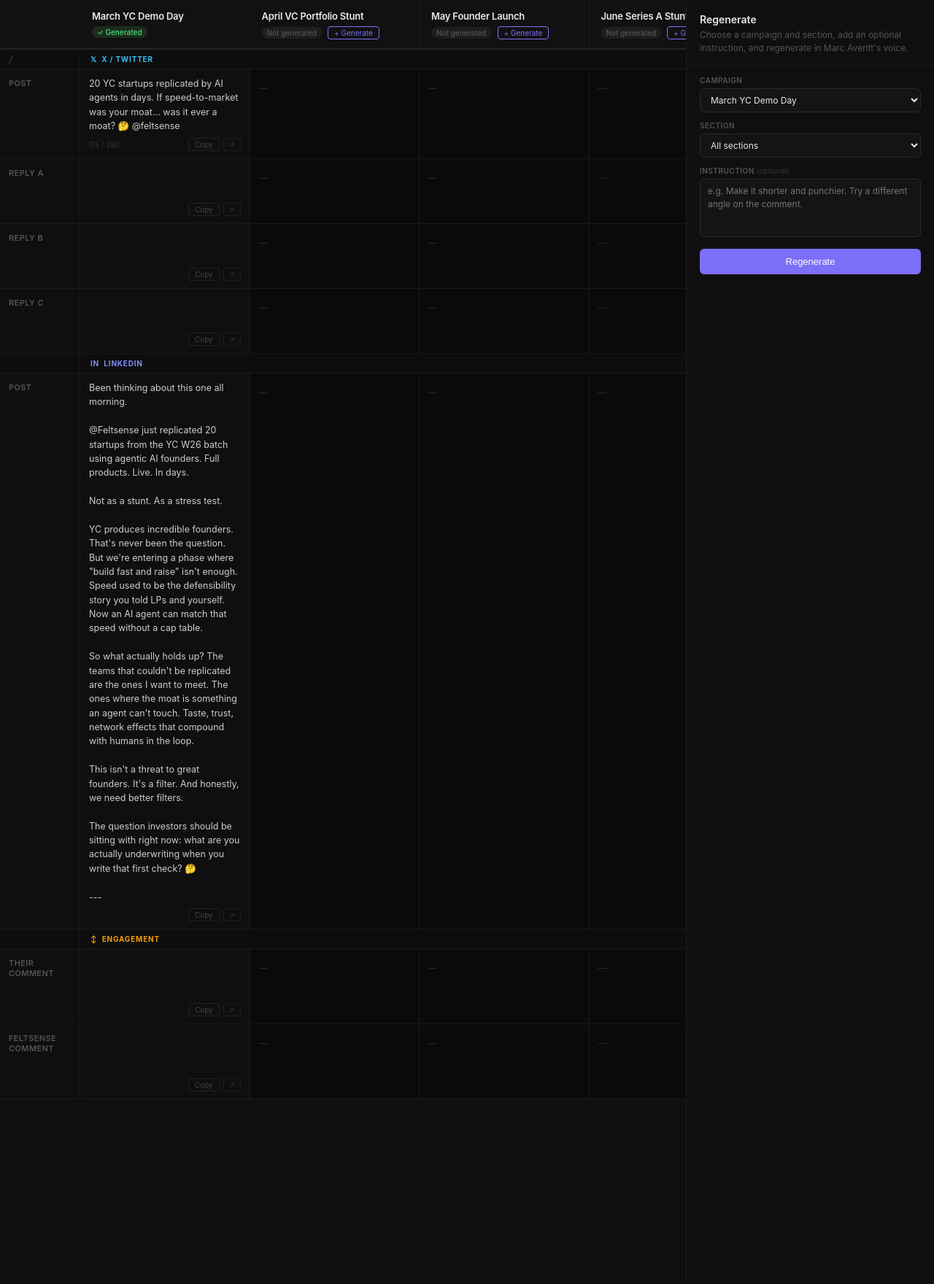
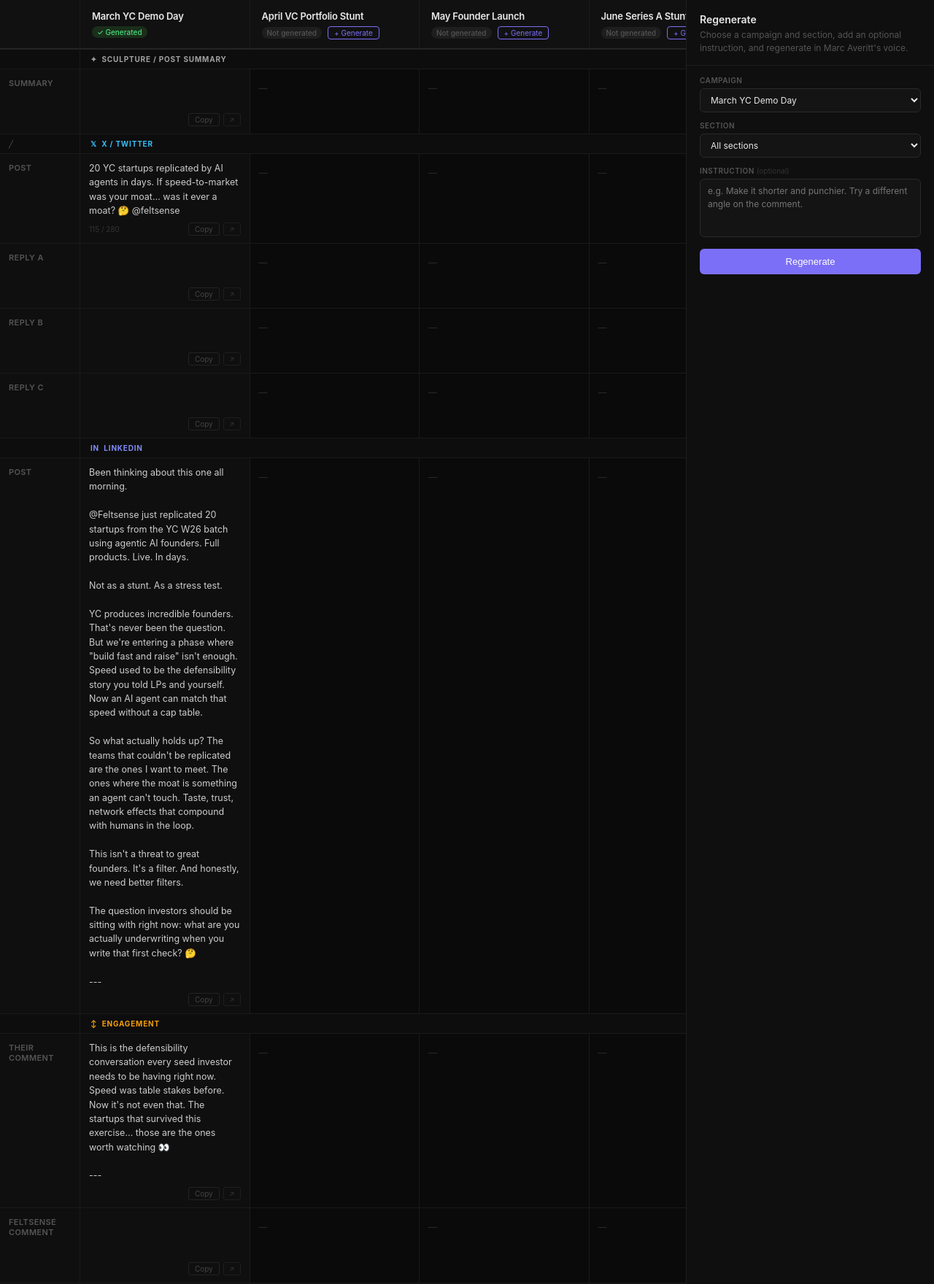
Before and after one commit to in-the-woods-sf/feltsenseproject, a Flask app: page /vc/marc-averitt in a window 1280 px wide. Shown: the part 56-1816 px from the top of the page at 73% size. Run offline with Flask 3, Linux system fonts and the light colour scheme.

Commit message:
add Sculpture Summary row; fix Their Comment backward compat with old .md format
Co-Authored-By: Claude Sonnet 4.6 <noreply@anthropic.com>

```diff
--- a/app.py
+++ b/app.py
@@ -65,6 +65,7 @@ CAMPAIGNS = [
 # Rows in the copy table, grouped by platform section
 # (section, field_id, label, textarea_rows)
 COPY_FIELDS = [
+    ("summary",    "post_summary",  "Summary",            2),
     ("x",          "x_post",        "Post",              3),
     ("x",          "reply_casual",  "Reply A",            2),
     ("x",          "reply_insight", "Reply B",            2),
@@ -167,10 +168,18 @@ def load_copy(slug: str, campaign: str = "march") -> Optional[dict]:
         m = re.search(pattern, raw, re.DOTALL)
         return m.group(1).strip() if m else ""
 
+    # "Their Comment" — new header first, fall back to old single-comment header
+    their_comment = (
+        extract("💬 Their Comment")
+        or extract("💬 Comment to drop on our post")
+        or extract("💬 Comment")
+    )
+
     return {
+        "post_summary": extract("📋 Sculpture Summary"),
         "x_post": x_match.group(1).strip() if x_match else "",
         "linkedin_post": li_match.group(1).strip() if li_match else "",
-        "comment": extract("💬 Their Comment"),
+        "comment": their_comment,
         "our_comment": extract("💬 Feltsense Comment"),
         "reply_casual": extract_reply("A — Casual"),
         "reply_insight": extract_reply("B — Insight"),
@@ -185,8 +194,15 @@ def save_copy(slug: str, copy: GeneratedCopy, campaign: str = "march"):
     """Persist a GeneratedCopy to its markdown file."""
     path = _copy_path(slug, campaign)
     insufficient_flag = "\n\n> ⚠️ **Insufficient data:** No posts were scraped. Copy uses general VC conventions — review carefully." if copy.insufficient_data else ""
+    post_summary = getattr(copy, "post_summary", "")
     content = f"""## {copy.name} — {copy.firm}
 {insufficient_flag}
+
+### 📋 Sculpture Summary
+
+{post_summary}
+
+---
 
 ### 📣 Post (X + LinkedIn)
 
@@ -416,6 +432,11 @@ def regenerate(slug):
             linkedin=scraped.get("linkedin"),
         )
 
+        # Preserve any manually-entered sculpture summary from the existing file
+        existing = load_copy(slug, campaign)
+        if existing and existing.get("post_summary"):
+            copy.post_summary = existing["post_summary"]
+
         save_copy(slug, copy, campaign)
 
         # Parse x_post and linkedin_post from standalone_post
@@ -426,6 +447,7 @@ def regenerate(slug):
         return jsonify({
             "ok": True,
             "copy": {
+                "post_summary": getattr(copy, "post_summary", ""),
                 "x_post": x_post,
                 "linkedin_post": linkedin_post,
                 "comment": copy.comment,
@@ -457,6 +479,7 @@ def save_edit(slug):
     raw = path.read_text(encoding="utf-8")
 
     field_patterns = {
+        "post_summary":(r"(### 📋 Sculpture Summary\s*\n\n)(.*?)(\n\n---)", re.DOTALL),
         "x_post":      (r"(\*\*X:\*\*\s*\n)(.*?)(\n\n\*\*LinkedIn:)", re.DOTALL),
         "linkedin_post":(r"(\*\*LinkedIn:\*\*\s*\n)(.*?)(\n\n---)", re.DOTALL),
         "comment":     (r"(### 💬 Their Comment\s*\n[^\n]*\n\n)(.*?)(\n\n---)", re.DOTALL),
--- a/generator.py
+++ b/generator.py
@@ -26,6 +26,7 @@ class GeneratedCopy:
     our_reply_tease: str       # Option C: hint at more coming / stay tuned
     voice_notes: str
     insufficient_data: bool = False
+    post_summary: str = ""        # Manually-entered sculpture/post summary (not AI-generated)
 
 
 # ---------------------------------------------------------------------------
--- a/templates/vc.html
+++ b/templates/vc.html
@@ -69,6 +69,7 @@
       /* Span all 4 campaign columns */
       grid-column: span 4;
     }
+    .ct-section-head.sum-section { color: #a3a3a3; }
     .ct-section-head.x-section   { color: #38bdf8; }
     .ct-section-head.li-section  { color: #818cf8; }
     .ct-section-head.sh-section  { color: #a3a3a3; }
@@ -231,8 +232,9 @@
             {% if section == 'x' %}<span style="font-size:10px;color:#555">╱</span>{% endif %}
           </div>
           <div class="ct-section-head
-            {% if section == 'x' %}x-section{% elif section == 'linkedin' %}li-section{% elif section == 'engagement' %}en-section{% else %}sh-section{% endif %}">
-            {% if section == 'x' %}𝕏 &nbsp;X / Twitter
+            {% if section == 'summary' %}sum-section{% elif section == 'x' %}x-section{% elif section == 'linkedin' %}li-section{% elif section == 'engagement' %}en-section{% else %}sh-section{% endif %}">
+            {% if section == 'summary' %}✦ &nbsp;Sculpture / Post Summary
+            {% elif section == 'x' %}𝕏 &nbsp;X / Twitter
             {% elif section == 'linkedin' %}in &nbsp;LinkedIn
             {% elif section == 'engagement' %}↕ &nbsp;Engagement
             {% else %}✦ &nbsp;Shared
@@ -465,6 +467,7 @@ async function regenerate(slug) {
 
     const c = data.copy;
     const fieldMap = {
+      post_summary: c.post_summary,
       x_post: c.x_post, linkedin_post: c.linkedin_post,
       comment: c.comment, our_comment: c.our_comment,
       reply_casual: c.reply_casual,
```
